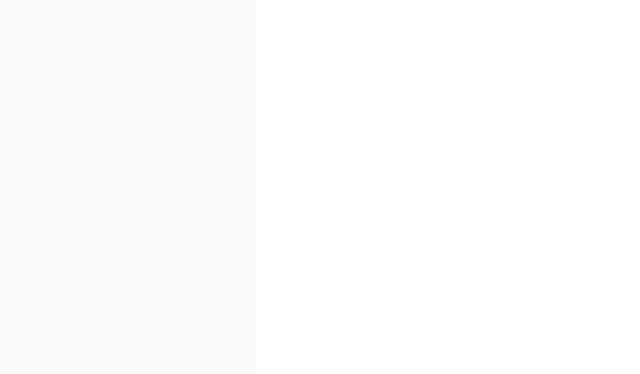
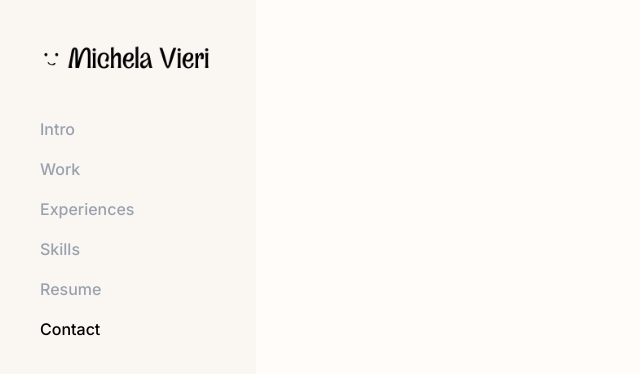
Before and after one commit to michelavieri/michela-portfolio-2026, a Next.js app: page / in a window 1280 px wide. Shown: the top 374 px of the page, without its empty margins (0-640 px from the left). Built offline with nearby package versions, Linux system fonts and the light colour scheme.

Commit message:
feat: Navigation for desktop and mobile

```diff
--- a/app/globals.css
+++ b/app/globals.css
@@ -1,6 +1,6 @@
 @import 'tailwindcss';
-@import "tw-animate-css";
-@import "shadcn/tailwind.css";
+@import 'tw-animate-css';
+@import 'shadcn/tailwind.css';
 
 @custom-variant dark (&:is(.dark *));
 
@@ -57,7 +57,7 @@ html {
 }
 
 :root {
-  --background: oklch(1 0 0);
+  --background: #fffcf9;
   --foreground: oklch(0.145 0 0);
   --card: oklch(1 0 0);
   --card-foreground: oklch(0.145 0 0);
@@ -65,14 +65,14 @@ html {
   --popover-foreground: oklch(0.145 0 0);
   --primary: oklch(0.205 0 0);
   --primary-foreground: oklch(0.985 0 0);
-  --secondary: oklch(0.97 0 0);
+  --secondary: #717171;
   --secondary-foreground: oklch(0.205 0 0);
-  --muted: oklch(0.97 0 0);
+  --muted: #faf7f3;
   --muted-foreground: oklch(0.556 0 0);
   --accent: oklch(0.97 0 0);
   --accent-foreground: oklch(0.205 0 0);
   --destructive: oklch(0.577 0.245 27.325);
-  --border: oklch(0.922 0 0);
+  --border: #f0f0f0;
   --input: oklch(0.922 0 0);
   --ring: oklch(0.708 0 0);
   --chart-1: oklch(0.87 0 0);
--- a/app/layout.tsx
+++ b/app/layout.tsx
@@ -2,8 +2,9 @@ import type { Metadata } from "next";
 import { Geist, Geist_Mono, Inter } from "next/font/google";
 import "./globals.css";
 import { cn } from "@/lib/utils";
+import { Navigation } from "@/components/layout/Navigation";
 
-const inter = Inter({subsets:['latin'],variable:'--font-sans'});
+const inter = Inter({ subsets: ['latin'], variable: '--font-sans' });
 
 const geistSans = Geist({
   variable: "--font-geist-sans",
@@ -30,7 +31,10 @@ export default function RootLayout({
       lang="en"
       className={cn("h-full", "antialiased", geistSans.variable, geistMono.variable, "font-sans", inter.variable)}
     >
-      <body className="min-h-full flex flex-col">{children}</body>
+      <body className="min-h-full flex flex-col bg-background">
+        <Navigation />
+        {children}
+      </body>
     </html>
   );
 }
--- a/app/page.tsx
+++ b/app/page.tsx
@@ -1,10 +1,13 @@
 
 export default function Home() {
   return (
-    <div className="flex flex-col flex-1 items-center justify-center bg-zinc-50 font-sans dark:bg-black">
-      <main className="flex flex-1 w-full max-w-3xl flex-col items-center justify-between py-32 px-16 bg-white dark:bg-black sm:items-start">
-
-      </main>
+    <div className="px-6 md:px-12">
+      <section id="intro"></section>
+      <section id="work"></section>
+      <section id="experiences"></section>
+      <section id="skills"></section>
+      <section id="resume"></section>
+      <section id="contact"></section>
     </div>
   );
 }
--- /dev/null
+++ b/components/layout/Navigation.tsx
@@ -0,0 +1,129 @@
+'use client';
+
+import { useEffect, useState } from 'react';
+import Image from 'next/image';
+import clsx from 'clsx';
+import { Menu, X } from 'lucide-react';
+
+const navItems = [
+    { label: 'Intro', id: 'intro' },
+    { label: 'Work', id: 'work' },
+    { label: 'Experiences', id: 'experiences' },
+    { label: 'Skills', id: 'skills' },
+    { label: 'Resume', id: 'resume' },
+    { label: 'Contact', id: 'contact' },
+];
+
+export function Navigation() {
+    const [active, setActive] = useState('intro');
+    const [open, setOpen] = useState(false);
+
+    const scrollTo = (id: string) => {
+        const el = document.getElementById(id);
+        if (!el) return;
+
+        el.scrollIntoView({ behavior: 'smooth' });
+        setOpen(false);
+    };
+
+    // 👇 Active section tracking
+    useEffect(() => {
+        const sections = navItems.map((item) =>
+            document.getElementById(item.id)
+        );
+
+        const observer = new IntersectionObserver(
+            (entries) => {
+                entries.forEach((entry) => {
+                    if (entry.isIntersecting) {
+                        setActive(entry.target.id);
+                    }
+                });
+            },
+            {
+                rootMargin: '-40% 0px -50% 0px',
+                threshold: 0,
+            }
+        );
+
+        sections.forEach((section) => {
+            if (section) observer.observe(section);
+        });
+
+        return () => {
+            sections.forEach((section) => {
+                if (section) observer.unobserve(section);
+            });
+        };
+    }, []);
+
+    return (
+        <>
+            {/* Desktop Sidebar */}
+            <nav className="hidden md:flex flex-col w-[20vw] h-screen sticky top-0 p-10 bg-muted">
+                <div className="mb-10 w-full">
+                    <Image
+                        src="/images/logo.png"
+                        alt="Logo"
+                        width={216}
+                        height={45}
+                        className="w-full h-auto object-contain max-w-[216px]"
+                        priority
+                    />
+                </div>
+
+                <ul className="space-y-4">
+                    {navItems.map((item) => (
+                        <li key={item.id}>
+                            <button
+                                onClick={() => scrollTo(item.id)}
+                                className={clsx(
+                                    'text-left transition-colors font-medium cursor-pointer',
+                                    active === item.id
+                                        ? 'text-black'
+                                        : 'text-gray-400 hover:text-gray-700'
+                                )}
+                            >
+                                {item.label}
+                            </button>
+                        </li>
+                    ))}
+                </ul>
+            </nav>
+
+            {/* Mobile Top Bar */}
+            <div className="md:hidden fixed top-0 left-0 right-0 z-50 bg-muted p-4 flex justify-between items-center">
+                <Image
+                    src="/images/logo.png"
+                    alt="Logo"
+                    width={100}
+                    height={32}
+                />
+
+                <button onClick={() => setOpen(!open)}>
+                    {open ? <X size={22} /> : <Menu size={22} />}
+                </button>
+            </div>
+
+            {/* Mobile Menu */}
+            {open && (
+                <div className="md:hidden fixed inset-0 bg-muted z-40 flex flex-col items-center justify-center space-y-6">
+                    {navItems.map((item) => (
+                        <button
+                            key={item.id}
+                            onClick={() => scrollTo(item.id)}
+                            className={clsx(
+                                'text-xl transition-colors font-medium',
+                                active === item.id
+                                    ? 'text-black'
+                                    : 'text-gray-400 hover:text-gray-700'
+                            )}
+                        >
+                            {item.label}
+                        </button>
+                    ))}
+                </div>
+            )}
+        </>
+    );
+}
--- a/tailwind.config.ts
+++ b/tailwind.config.ts
@@ -5,16 +5,6 @@ const config: Config = {
   theme: {
     extend: {
       colors: {
-        // Core UI
-        primary: '#000000',
-        secondary: '#717171',
-        border: '#F0F0F0',
-
-        // Backgrounds
-        background: '#FFFCF9',
-        muted: '#FAF7F3',
-
-        // Accents
         accent: {
           pink: '#E8A5D0',
           purple: '#B89FD9',
```
Also changed, not shown: hooks/useIsMobile.ts (added), public/images/logo.png (added).
